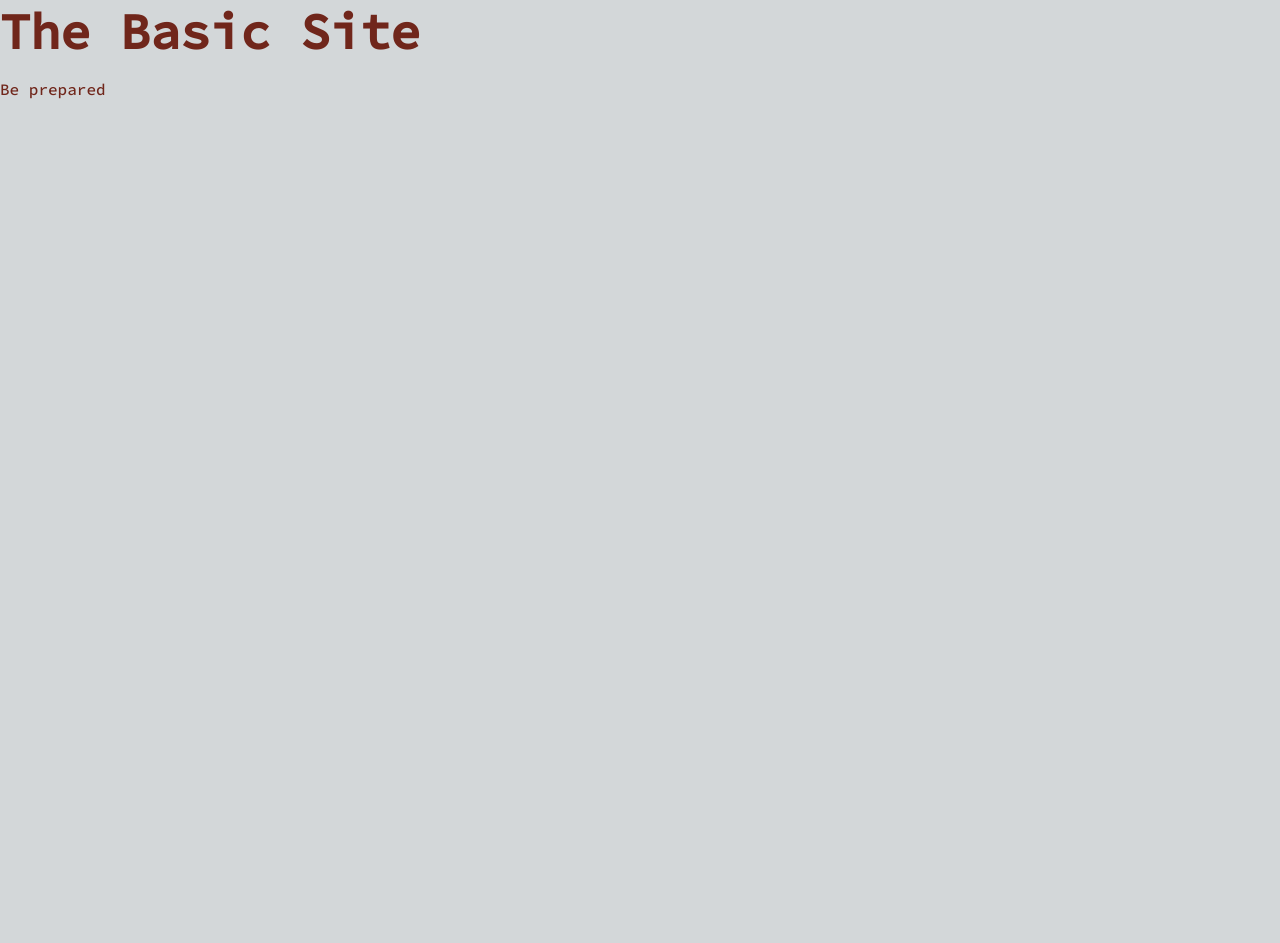
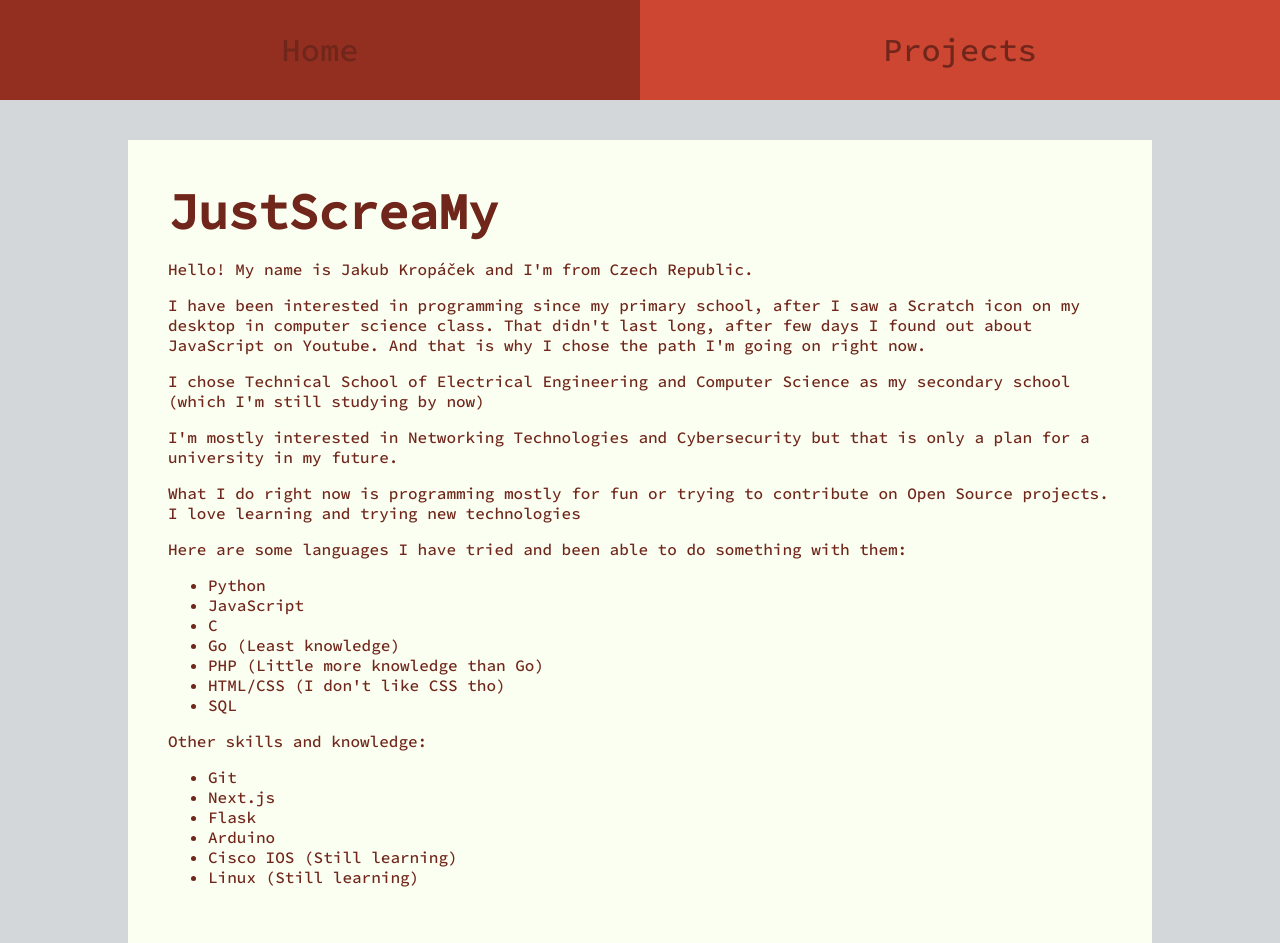
Before and after one commit to JustScreaMy/screamy-portfolio, a Next.js app: page / in a window 1280 px wide. Before the commit the page ends 800 px from the top, so only its background shows below. Built offline with nearby package versions, Linux system fonts and the light colour scheme.

Commit message:
:sparkles: Removed Dynamic Route, changed Home page

```diff
--- a/components/layout.js
+++ b/components/layout.js
@@ -1,16 +1,15 @@
 import styles from '../styles/Layout.module.css'
-import Image from 'next/image'
 import Link from 'next/link'
 
-export default function Layout({ user, children }) {
+export default function Layout({ children }) {
   return (
     <div>
       <div className={styles.navbar}>
-        <Link href={user.html_url} passHref>
-          <p className={styles.link}>Odkaz 1</p>
+        <Link href="/" passHref>
+          <p className={styles.link}>Home</p>
         </Link>
-        <Link href={user.html_url} passHref>
-          <p className={styles.link}>Odkaz 2</p>
+        <Link href="/repos" passHref>
+          <p className={styles.link}>Projects</p>
         </Link>
       </div>
       <div className={styles.content}>{children}</div>
--- a/pages/index.js
+++ b/pages/index.js
@@ -1,10 +1,58 @@
-import React from 'react'
+import style from '../styles/Home.module.css'
+import Layout from '../components/layout.js'
 
 export default function Home() {
   return (
-    <div>
-      <h1>The Basic Site</h1>
-      <p>Be prepared</p>
-    </div>
+    <Layout>
+      <div>
+        <h1>JustScreaMy</h1>
+        <p>
+          Hello! My name is Jakub Kropáček and I&apos;m from Czech Republic.
+        </p>
+        <p>
+          I have been interested in programming since my primary school, after I
+          saw a Scratch icon on my desktop in computer science class. That
+          didn&apos;t last long, after few days I found out about JavaScript on
+          Youtube. And that is why I chose the path I&apos;m going on right now.
+        </p>
+        <p>
+          I chose Technical School of Electrical Engineering and Computer
+          Science as my secondary school (which I&apos;m still studying by now)
+        </p>
+        <p>
+          I&apos;m mostly interested in Networking Technologies and
+          Cybersecurity but that is only a plan for a university in my future.
+        </p>
+        <p>
+          What I do right now is programming mostly for fun or trying to
+          contribute on Open Source projects. I love learning and trying new
+          technologies
+        </p>
+        <p>
+          Here are some languages I have tried and been able to do something
+          with them:
+          <ul>
+            <li>Python</li>
+            <li>JavaScript</li>
+            <li>C</li>
+            <li>Go (Least knowledge)</li>
+            <li>PHP (Little more knowledge than Go)</li>
+            <li>HTML/CSS (I don&apos;t like CSS tho)</li>
+            <li>SQL</li>
+          </ul>
+        </p>
+        <p>
+          Other skills and knowledge:
+          <ul>
+            <li>Git</li>
+            <li>Next.js</li>
+            <li>Flask</li>
+            <li>Arduino</li>
+            <li>Cisco IOS (Still learning)</li>
+            <li>Linux (Still learning)</li>
+          </ul>
+        </p>
+      </div>
+    </Layout>
   )
 }
--- /dev/null
+++ b/styles/Home.module.css
@@ -0,0 +1,3 @@
+.list {
+  list-style-type: none;
+}
--- a/styles/Layout.module.css
+++ b/styles/Layout.module.css
@@ -9,7 +9,6 @@
   background-color: #cd4631;
   margin: 0 0 40px 0;
   z-index: 10;
-  padding-inline: 10px;
 }
 .content {
   background-color: #fbfff1;
@@ -23,6 +22,13 @@
   cursor: pointer;
 }
 .link {
-  font-size: x-large;
+  height: 100%;
+  width: 100%;
+  line-height: 100px;
+  text-align: center;
+  font-size: xx-large;
   cursor: pointer;
 }
+.link:hover {
+  background-color: #922f20;
+}
```
Also changed, not shown: pages/[user]/index.js (deleted, +0 -28 lines).
